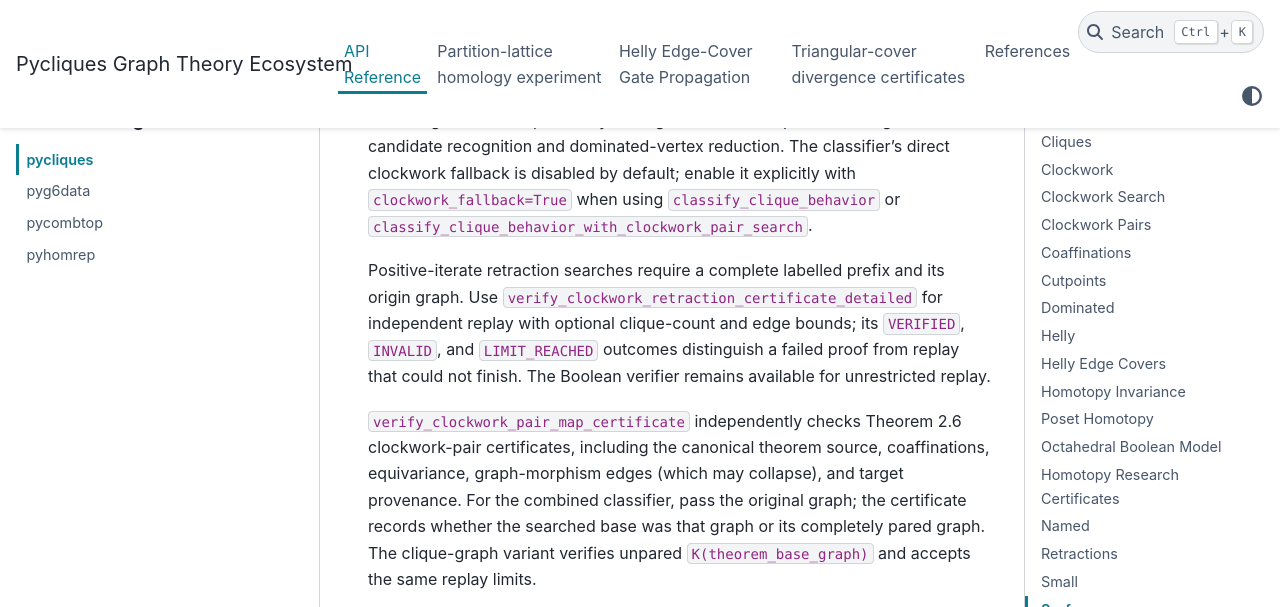
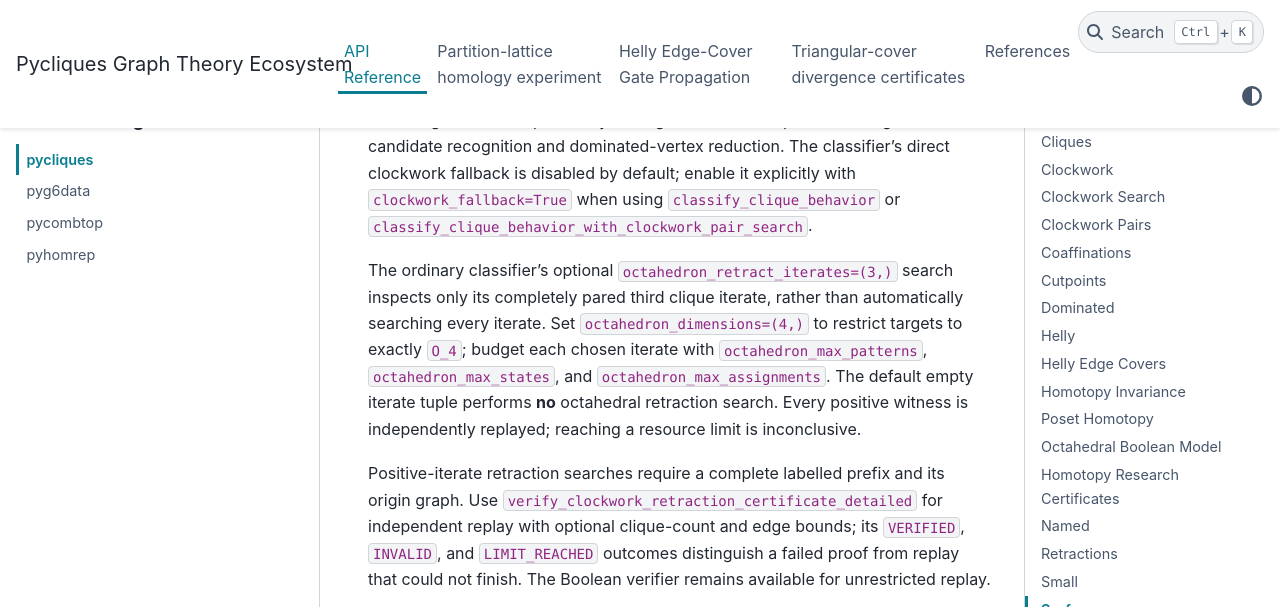
Before and after one commit to rvf0068/pycliques-project, a Sphinx documentation site: the page built from docs/api/pycliques.rst, in a window 1280 px wide and 900 px high, scrolled down 1184 px, cut to the strip 0-607 px from the top of the window. Built offline with Sphinx 7.4.7 and the PyData theme 0.15.4, drawn with Linux system fonts in a browser that asks for light colours.

Commit message:
Explain opt-in deep-iterate O_d search parameters in API documentation

```diff
--- a/docs/api/pycliques.rst
+++ b/docs/api/pycliques.rst
@@ -49,6 +49,15 @@ direct clockwork fallback is disabled by default; enable it explicitly with
 ``clockwork_fallback=True`` when using
 ``classify_clique_behavior`` or
 ``classify_clique_behavior_with_clockwork_pair_search``.
+
+The ordinary classifier's optional ``octahedron_retract_iterates=(3,)``
+search inspects only its completely pared third clique iterate, rather than
+automatically searching every iterate. Set ``octahedron_dimensions=(4,)``
+to restrict targets to exactly ``O_4``; budget each chosen iterate with
+``octahedron_max_patterns``, ``octahedron_max_states``, and
+``octahedron_max_assignments``. The default empty iterate tuple
+performs **no** octahedral retraction search. Every positive witness is
+independently replayed; reaching a resource limit is inconclusive.
 
 Positive-iterate retraction searches require a complete labelled prefix and
 its origin graph. Use ``verify_clockwork_retraction_certificate_detailed``
```
